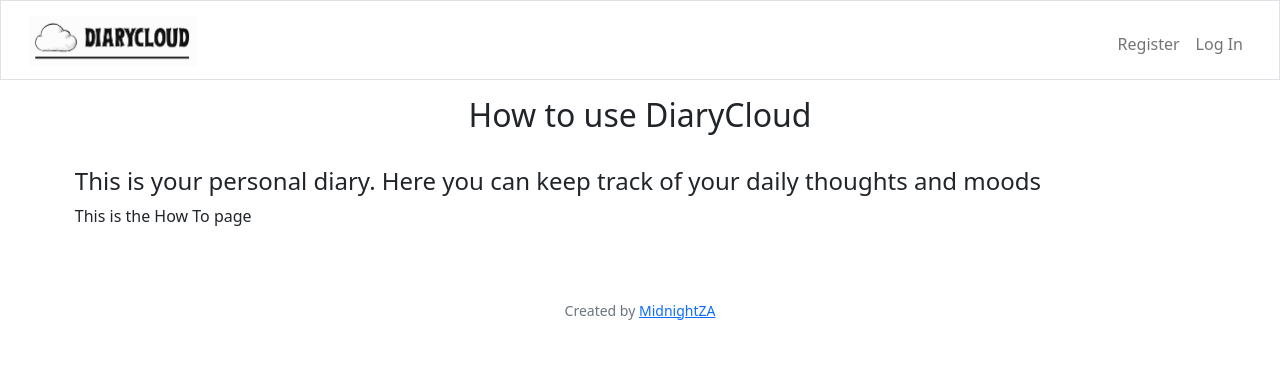
After one commit to nadir-lalla/diarycloud, a Flask app: page /howto in a window 1280 px wide. The commit adds this page. Shown: the top 368 px of the page. Run offline with Flask 3, Linux system fonts and the light colour scheme; some libraries are stand-ins or nearby versions.

Commit message:
Update 2023/12/09

```diff
--- a/app.py
+++ b/app.py
@@ -1,4 +1,4 @@
-import os
+import calendar
 from datetime import datetime
 from cs50 import SQL
 from flask import Flask, redirect, render_template, request, session
@@ -28,6 +28,7 @@ def after_request(response):
     response.headers["Pragma"] = "no-cache"
     return response
 
+
 ##############
 #     INDEX
 ##############
@@ -36,9 +37,9 @@ def after_request(response):
 def index():
     """Cover page of word map"""
     userid = db.execute("SELECT name FROM users WHERE id = ?;", session['user_id'])[0]['name'].capitalize()
+    apology = ""
 
     if request.method == "GET":
-
         date = datetime.now()
         month = date.month
         year = date.year
@@ -51,6 +52,10 @@ def index():
     if request.method == "POST":
         month = request.form.get('month')
         year = request.form.get('year')
+
+        if int(month) == 0:
+            date = datetime.now()
+            month = date.month
 
         try:
             text_db = db.execute("SELECT mood, notes, text FROM userdata WHERE user_id=? AND month=? AND year=?;",session['user_id'],month,year)
@@ -67,8 +72,7 @@ def index():
     if len(text_string) == 0:
         text_string = "Welcome to your WordCloud Diary"
 
-
-    return render_template("index.html", name=userid, text_db=text_string)
+    return render_template("index.html", name=userid, text_db=text_string, month=calendar.month_name[int(month)], year=year, apology=apology)
 
 
 ##############
@@ -84,11 +88,8 @@ def diary():
         entry = request.form.get('entry')
         mood = " ".join(request.form.getlist('mood'))
 
-        print(entry)
-        print(mood)
-
         if not entry and not mood:
-            return render_template("diary.html", name=userid, apology="No diary or mood entry")
+            return render_template("diary.html", name=userid, apology="No Diary or Mood entry submitted. Try again!")
 
         try:
             date = datetime.strptime(request.form.get('date'), "%Y-%m-%d").date()
@@ -98,13 +99,10 @@ def diary():
         day = date.day
         month = date.month
         year = date.year
-        print(day, month, year)
 
         date_db = db.execute("SELECT * FROM userdata WHERE day = ? AND month = ? AND year = ?;", day, month, year)
-        print("DB LEN: ", len(date_db))
 
         if len(date_db) == 0:
-
             # If no text or mood for the day. Add to db
             db.execute("INSERT INTO userdata (text, user_id, day, month, year, mood) VALUES (?);", (entry, session["user_id"], day, month, year, mood))
 
@@ -142,7 +140,7 @@ def images():
         img = request.form.get("img")
 
         if not note and not img:
-            return render_template("images.html", name=userid, apology="No entry found")
+            return render_template("images.html", name=userid, apology="No Note or Image submitted. Try again!")
 
         try:
             date = datetime.strptime(request.form.get('date'), "%Y-%m-%d").date()
@@ -155,11 +153,22 @@ def images():
         day = date.day
         month = date.month
         year = date.year
-        print("DD MM YYYY:  ",day, month, year,"\nNote: ",note,"\nimg Name: ", img )
+        # print("DD MM YYYY:  ",day, month, year,"\nNote: ",note,"\nimg Name: ", img )
 
         db.execute("INSERT INTO userdata (image, notes, user_id, day, month, year) VALUES (?);", (img, note, session["user_id"], day, month, year))
 
     return render_template("images.html", name=userid)
+
+
+
+#########################
+#     HOW TO
+#########################
+@app.route("/howto")
+def howto():
+    """How To page"""
+
+    return render_template("/howto.html")
 
 
 
@@ -178,11 +187,13 @@ def login():
     if request.method == "POST":
         # Ensure username was submitted
         if not request.form.get("username"):
-            return render_template("apology.html")
+            apology = "No username entered"
+            return render_template("login.html", apology=apology)
 
         # Ensure password was submitted
         elif not request.form.get("password"):
-            return render_template("apology.html")
+            apology = "No password entered"
+            return render_template("login.html", apology=apology)
 
         # Query database for username
         rows = db.execute(
@@ -193,7 +204,8 @@ def login():
         if len(rows) != 1 or not check_password_hash(
             rows[0]["hash"], request.form.get("password")
         ):
-            return render_template("apology.html")
+            apology = "Incorrect password. Try again!"
+            return render_template("login.html", apology=apology)
 
         # Remember which user has logged in
         session["user_id"] = rows[0]["id"]
@@ -228,21 +240,28 @@ def register():
         confirm = request.form.get("confirmation")
 
         if not username:
-            return render_template("apology.html")
+            apology = "No username entered"
+            return render_template("register.html", apology=apology)
         if not name:
-            return render_template("apology.html")
+            apology = "No name entered"
+            return render_template("register.html", apology=apology)
         elif not password:
-            return render_template("apology.html")
+            apology = "No password entered"
+            return render_template("register.html", apology=apology)
         elif not confirm:
-            return render_template("apology.html")
+            apology = "No password confimation entered"
+            return render_template("register.html", apology=apology)
         elif password != confirm:
-            return render_template("apology.html")
+            apology = "Passwords to not match"
+            return render_template("register.html", apology=apology)
 
+        # Check if username already exists
         rows = db.execute("SELECT * FROM users WHERE username = ?", username)
         count = len(rows)
 
         if count != 0:
-            return render_template("apology.html")
+            apology = "User already exists. Try a different username"
+            return render_template("register.html", apology=apology)
 
         # Enter into db
         db.execute(
--- a/static/script.js
+++ b/static/script.js
@@ -57,10 +57,10 @@
 
   var options = {
     list: uniqueWordsWithCounts,
-    shape: 'square',
-    fontWeight: "bold",
+    shape: 'block',
+    fontWeight: "20",
     color: "random-dark",
-    minFontSize: 'x-large',
+    minFontSize: 'large',
     weightFactor: 20,
     drawOutOfBound: false,
     gridMinSize: Math.round(document.getElementById('cloud-container').clientWidth),
--- a/static/styles.css
+++ b/static/styles.css
@@ -17,13 +17,43 @@ input.mood {
   cursor: pointer;
 }
 
+#view {
+  margin-top: 5px;
+}
+
+p {
+  margin-top: 0;
+  margin-bottom: 0;
+}
+
+h3 {
+  margin-bottom: 2px;
+  font-family:  monospace;
+}
+
+
+
+div.how-to {
+  background-color: inherit;
+  text-align: left;
+  padding-left: 5%;
+  padding-right: 5%;
+}
+
+.row {
+  margin-left: 1%;
+  margin-right: 1%;
+  min-width: fit-content;
+  --bs-gutter-x: 2%;
+}
+
 .container {
   display: block;
   position: relative;
   padding-left: 35px;
-  margin-bottom: 5px;
+  margin-bottom: 0px;
   cursor: pointer;
-  font-size: 22px;
+  font-size: 20px;
   -webkit-user-select: none;
   -moz-user-select: none;
   -ms-user-select: none;
@@ -84,14 +114,12 @@ input.mood {
   transform: rotate(45deg);
 }
 
-
-
 select.month {
     height: 35px;
     width:200px;
 }
 
-h1.apology {
+h2.apology {
     color: red;
 }
 
@@ -114,107 +142,21 @@ h1.apology {
 
 
 /*
-THIS IS FOR THE WORD CLOUD
+THIS IS FOR THE WORD CLOUD COINTSAINER
 */
-
-/* Hides AnyChart logo */
-.anychart-credits-text, .anychart-credits-logo, .anychart-credits {
-  visibility: hidden;
-}
-
-/* Font Styles */
-h1 {
-  text-align: center;
-}
-
-h4 {
-  font-family: 'Poppins', sans-serif;
-  font-weight: 600;
-}
-
-.tool-header {
-  font-family: 'Poppins', sans-serif;
-  font-weight: 500;
-  font-size: 24px;
-  margin-bottom: 0;
-}
-
-.second-setting {
-  margin: 20px 0px 10px 0px;
-}
-
-/* Body/Container Styles */
-body {
-  font-family: 'Poppins', sans-serif;
-}
-
-#container {
-  display: flex;
-  flex-direction: column;
-  align-items: center;
-}
-
-.custom-container {
-  width: 500px;
-  margin-left: 15px;
-}
-
 #cloud-container {
-  margin: 20px auto;
-  width: 1050px;
-  height: 500px;
+  margin: 10px auto;
+  width:inherit;
+  height: 600px;
   padding: 2px;
-}
-
-
-.options {
-  display: flex;
-}
-
-.other-settings {
-  margin-left: 50px;
-}
-
-/* Removes outline of interactive HTML elements.
-Can decrease accessibility so be cautious when doing this. */
-textarea:hover,
-textarea:active,
-textarea:focus,
-input:focus,
-input:active,
-input:hover,
-button:focus,
-button:active,
-button:hover,
-button::after,
-label:focus
-{
-  outline: none !important;
-  box-shadow: none !important;
-}
-
-:focus {
-  outline:none;
-}
-
-::-moz-focus-inner {
-  border:0;
 }
 
 
 /* Making it ✨responsive✨ */
 @media only screen and (max-width: 1110px) {
-  .row {
-    width: 550px;
-    flex-flow: column;
-  }
 
   #cloud-container {
     width: 550px;
-  }
-
-  .color-picker {
-    margin-right: 20px;
   }
 }
 
@@ -227,19 +169,4 @@ label:focus
     flex-flow: column wrap;
   }
 
-  .instructions {
-    width: 60%;
-  }
-
-  .input-group {
-    width: 450px;
-  }
-
-  .color-picker {
-    margin-right: -10px;
-  }
-
-  h1 {
-    font-size: 21px;
-  }
 }
--- /dev/null
+++ b/templates/howto.html
@@ -0,0 +1,22 @@
+{% extends "layout.html" %}
+
+{% block title %}
+    How To
+{% endblock %}
+
+{% block main %}
+    <div>
+        <h2>How to use DiaryCloud</h2>
+        <br>
+        <div class="how-to">
+
+            <h4>This is your personal diary. Here you can keep track of your daily thoughts and moods</h4>
+            <p>This is the How To page</p>
+            <br>
+
+        </div>
+
+
+    </div>
+
+{% endblock %}
--- a/templates/images.html
+++ b/templates/images.html
@@ -5,7 +5,7 @@
 {% endblock %}
 
 {% block apology %}
-    <h1 class="apology">{{ apology }}</h1>
+    <h2 class="apology">{{ apology }}</h2>
 {% endblock %}
 
 {% block main %}
@@ -16,7 +16,7 @@
                   <input autocomplete="off" class="form-control mx-auto w-auto" id="date" name="date" placeholder="Date" type="date">
               </div>
               <div class="mb-3">
-                  <p>Leave blank if you wish to use todays date!!</p>
+                  <p>You can leave blank to submit for TODAY!</p>
               </div>
 
               <div class="mb-3">
@@ -29,7 +29,7 @@
                   <textarea autocomplete="off" class="form-control mx-auto w-auto" id="note" name="note" placeholder="Enter a note or description for your image!" type="text" style=" min-width:50px; max-width:100%" cols="100"></textarea>
               </div>
 
-              <button class="btn btn-primary" type="submit">Upload Image and Submit Note</button>
+              <button class="btn btn-dark" type="submit">Upload Image and Submit Note</button>
           </form>
 
 
--- a/templates/layout.html
+++ b/templates/layout.html
@@ -28,7 +28,7 @@
 
         <nav class="border navbar navbar-expand-md navbar-light" style="background-color: white">
             <div class="container-fluid">
-                <a class="navbar-brand" href="/"><img src="static/logo_main.png" alt="Logo of Dear Diary" style="border: 2px solid" height="50"></a>
+                <a class="navbar-brand" href="/"><img src="static/logo_main.png" alt="Logo of DiaryCloud" height="50"></a>
                 <button aria-controls="navbar" aria-expanded="false" aria-label="Toggle navigation" class="navbar-toggler" data-bs-target="#navbar" data-bs-toggle="collapse" type="button">
                     <span class="navbar-toggler-icon"></span>
                 </button>
--- a/templates/register.html
+++ b/templates/register.html
@@ -2,6 +2,10 @@
 
 {% block title %}
     Register
+{% endblock %}
+
+{% block apology %}
+    <h2 class="apology">{{ apology }}</h2>
 {% endblock %}
 
 {% block main %}
```
Also changed, not shown: templates/diary.html (+16 -16 lines), templates/index.html (+13 -5 lines), templates/login.html (+18 -1 lines), static/logo.png, static/logo_main.png, user.db, 3 other files.
